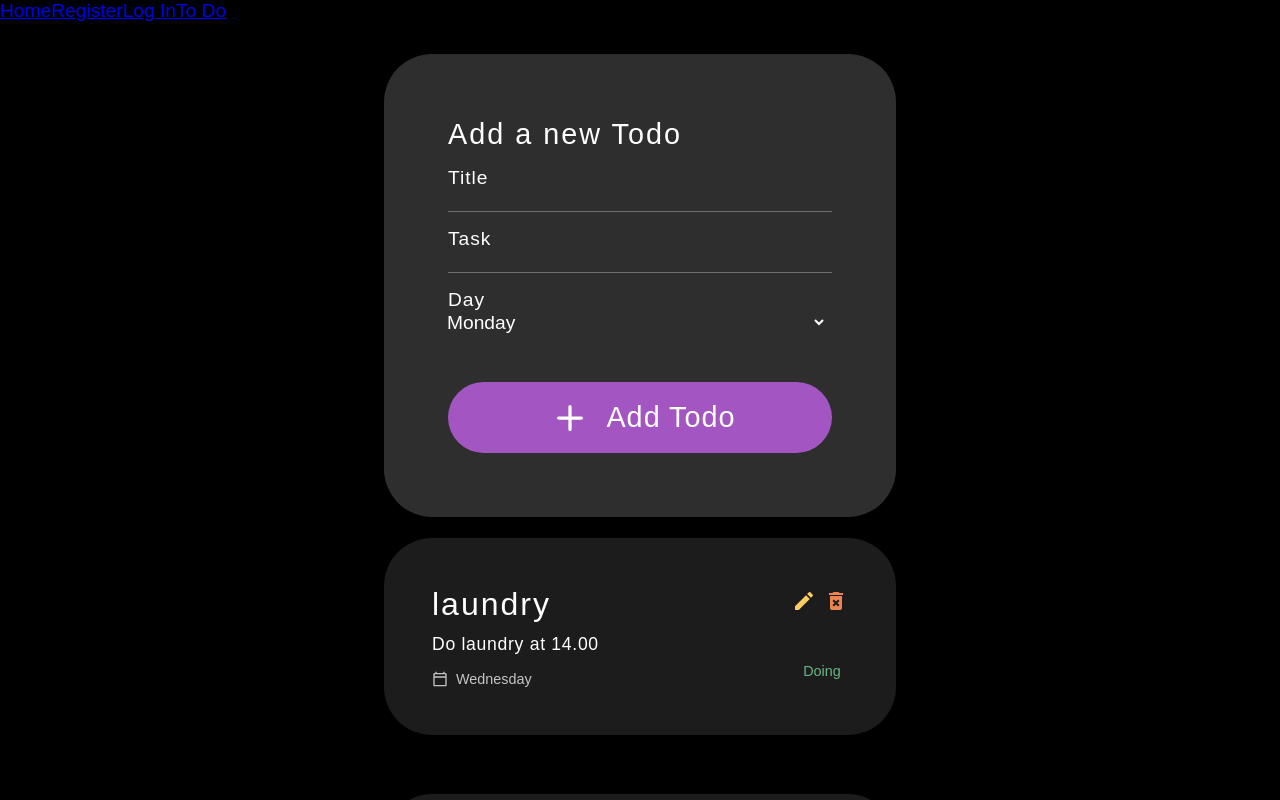
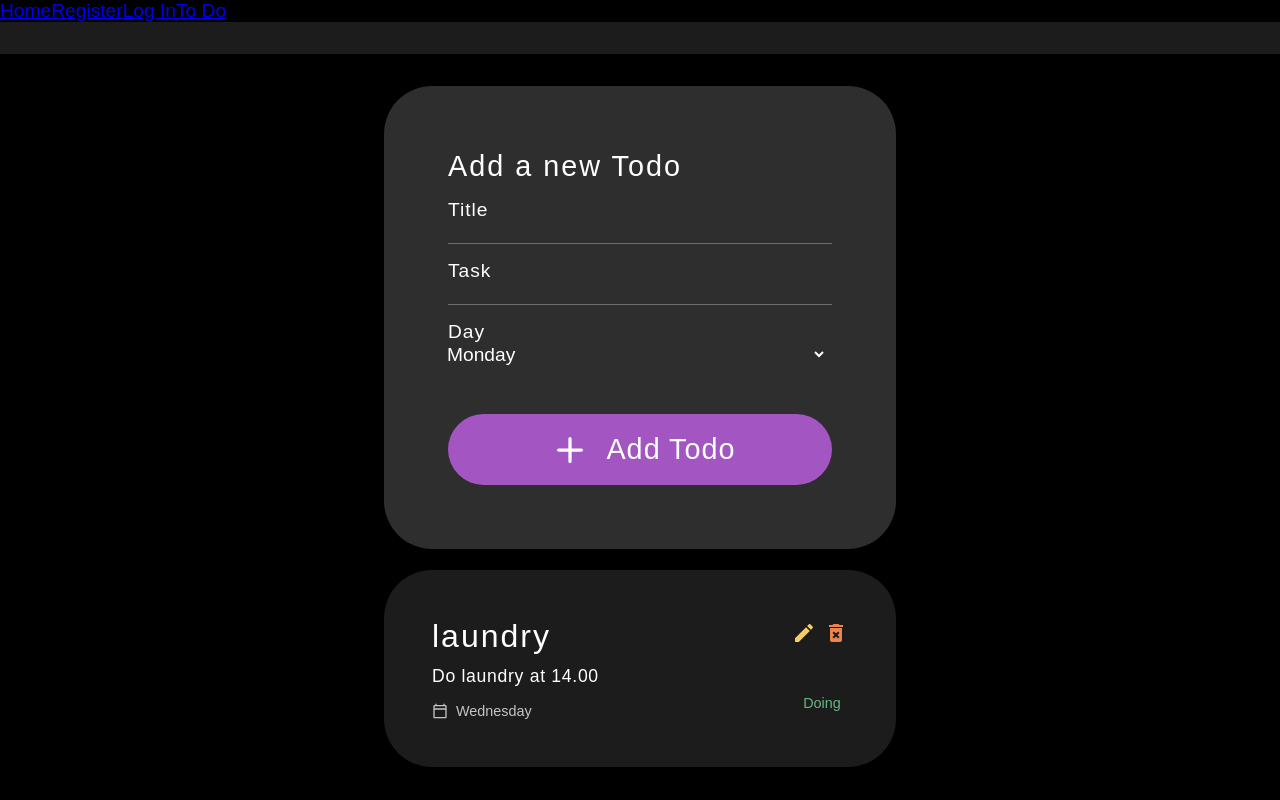
Before and after one commit to agorbacheva-y/to-do-app, a React (Create React App) app: page / in a window 1280 px wide. Shown: the top 800 px of the page. Built offline with nearby package versions, Linux system fonts and the light colour scheme.

Commit message:
add Header, conditional in List

```diff
--- a/src/App.js
+++ b/src/App.js
@@ -4,12 +4,14 @@ import Navbar from "./components/Navbar.js";
 import Todo from "./components/Todo.js";
 import Login from "./components/Login.js"
 import Home from "./components/Home.js"
+import Header from "./components/Header.js";
 import { BrowserRouter, Routes, Route } from "react-router-dom";
 
 function App() {
   return (
     <BrowserRouter>
       <Navbar />
+      <Header />
 
       <Routes>
         <Route path="/" element={<Home />} />
--- /dev/null
+++ b/src/components/Header.js
@@ -0,0 +1,9 @@
+const Header = () => {
+  return (
+    <header>
+
+    </header>
+  );
+};
+
+export default Header;
--- a/src/components/Item.js
+++ b/src/components/Item.js
@@ -3,7 +3,7 @@ import Card from "./Card";
 import Checkbox from "./Checkbox";
 import { MdDeleteForever, MdEdit, MdOutlineCalendarToday } from "react-icons/md";
 
-const Item = ( {todo} ) => {
+const Item = ({ todo, handleDelete, editTodo }) => {
   const [ done, setDone ] = useState(todo.done);
 
   const handleChange = (e) => {
@@ -16,8 +16,8 @@ const Item = ( {todo} ) => {
         <div className="flex-container">
           <div className="title">{todo.title}</div>
           <div className="btns">
-            <MdEdit style={{ color: "#f7cd62", marginRight: ".5rem"}} />
-            <MdDeleteForever style={{ color: "#ed844f"}} />
+            <MdEdit style={{ color: "#f7cd62", marginRight: ".5rem"}} onClick={() => editTodo(todo)} />
+            <MdDeleteForever style={{ color: "#ed844f"}} onClick={() => handleDelete} />
           </div>
         </div>
 
--- a/src/components/List.js
+++ b/src/components/List.js
@@ -1,6 +1,10 @@
 import Item from "./Item";
 
 const List = ( {todo} ) => {
+
+  if (!todo || todo.length === 0) {
+    return <p>No Todo's yet!</p>
+  }
 
   return (
     <div className="todo-list">
```
